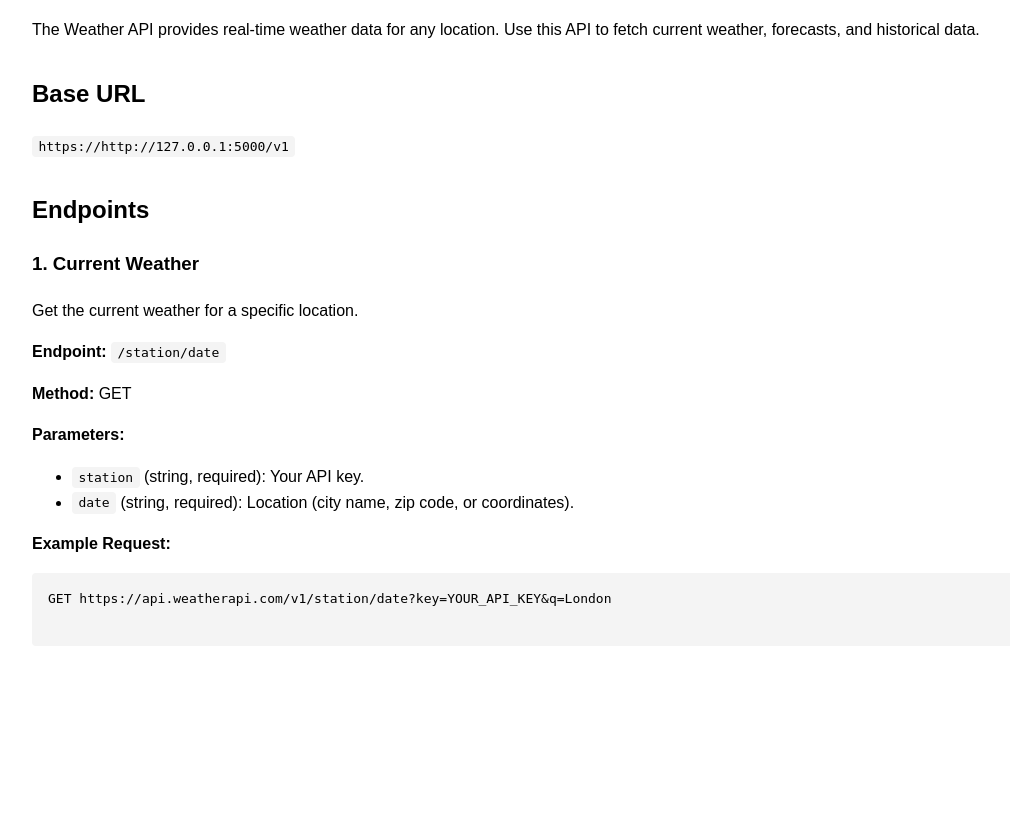
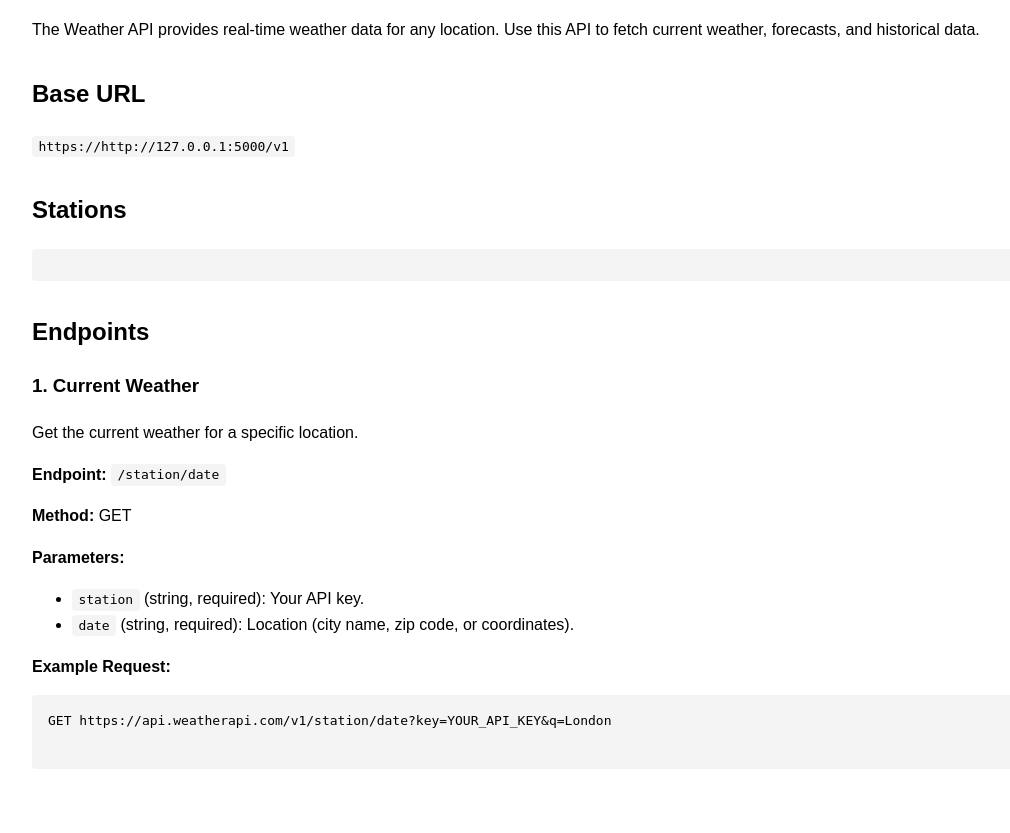
Before and after one commit to JuanMa2102/wheater-api, a Flask app: template templates/home.html in a window 1280 px wide. Shown: the part 219-1052 px from the top of the page, without its empty margins (0-1010 px from the left). Before the commit the page ends 825 px from the top, so only its background shows below. Run offline with Flask 3, Linux system fonts and the light colour scheme; the template is opened without the code that fills it, so the values that code supplies are empty; parts of the project's set-up code (start-up, migrations or seed data) failed here and were passed over.

Commit message:
show stations table in the home page

```diff
--- a/main.py
+++ b/main.py
@@ -2,10 +2,15 @@ from flask import Flask, render_template, request
 import pandas as pd
 
 app = Flask("Website")
+varibale = "Hello World"
 
+stations = pd.read_csv("data_small/stations.txt", skiprows=17)
+stations['URL'] = stations['STAID'].apply(
+    lambda x: f'<a target="_blank" href="/api/v1/{x}/1988-10-25">/api/v1/{x}/1988-10-25</a>'
+)
 @app.route("/")
 def home():
-    return render_template("home.html")
+    return render_template("home.html", data=stations.to_html(escape=False, index=False))
 
 @app.route("/api/v1/<station>/<date>")
 def about(station, date):
--- a/templates/home.html
+++ b/templates/home.html
@@ -50,6 +50,10 @@
             <p><code>https://http://127.0.0.1:5000/v1</code></p>
         </section>
         <section>
+            <h2>Stations</h2>
+            <pre>{{data|safe}}</pre>
+        </section>
+        <section>
             <h2>Endpoints</h2>
             <h3>1. Current Weather</h3>
             <p>Get the current weather for a specific location.</p>
```
